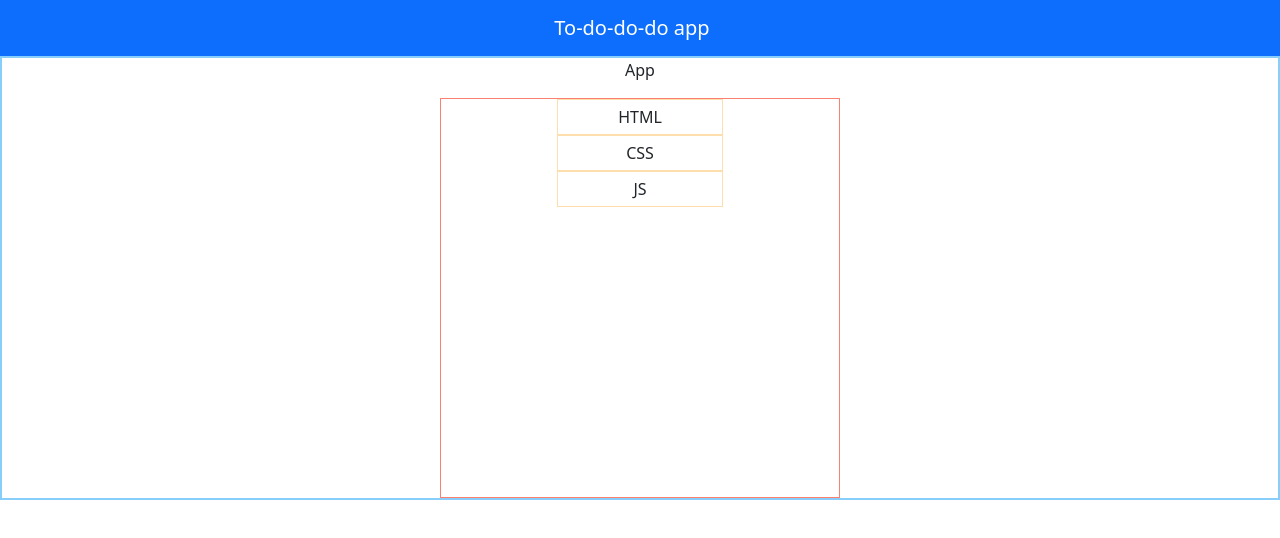
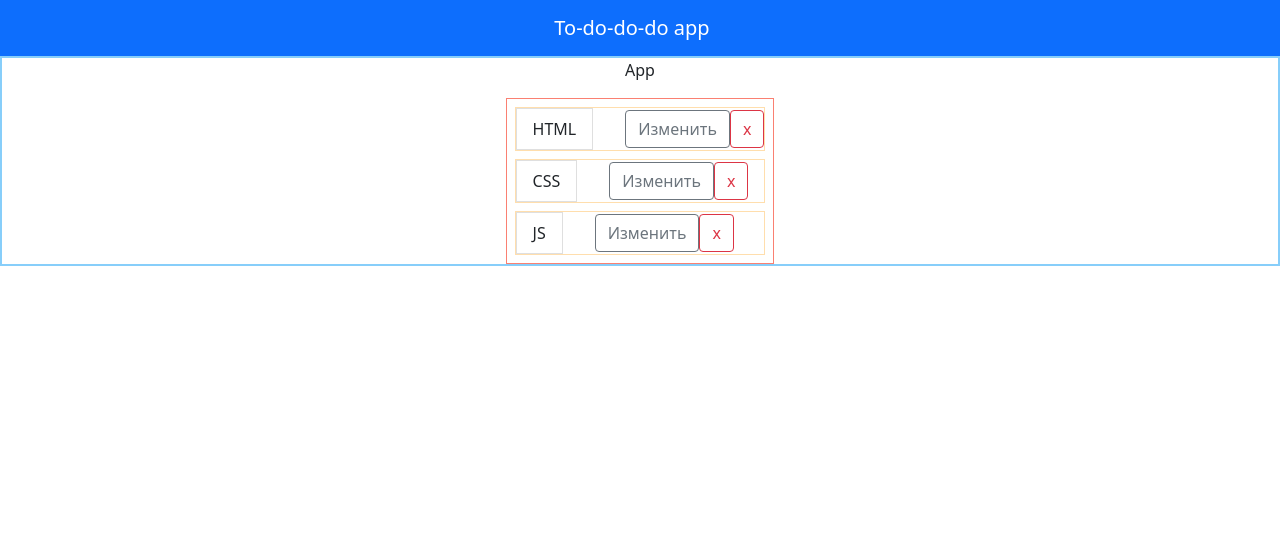
Before and after one commit to mishken3/Modern-Todo, a React (Create React App) app: page / in a window 1280 px wide. Shown: the top 538 px of the page. Built offline with nearby package versions, Linux system fonts and the light colour scheme.

Commit message:
add delete and change btns

```diff
--- a/src/components/Todo/Todo.css
+++ b/src/components/Todo/Todo.css
@@ -1,16 +1,11 @@
 .todos {
-	display: flex;
-	flex-direction: column;
-	align-items: center;
-
-	height: 50vh;
-	width: 50vh;
-
 	border: 1px solid salmon;
 }
 
 .todo {
-	box-sizing: border-box;
-	padding: 5px 60px;
+	display: flex;
+	flex-direction: row;
+	gap: 2rem;
+	align-items: center;
 	border: 1px solid navajowhite;
 }
--- a/src/components/Todo/Todo.tsx
+++ b/src/components/Todo/Todo.tsx
@@ -1,22 +1,54 @@
 import React from 'react';
+import { ListGroupItem } from 'react-bootstrap';
+import { useDispatch } from 'react-redux';
 import { useTypedSelector } from '../../hooks/useTypedSelector';
+import { changeTodo, deleteTodo } from '../../redux/reducer/todo/action-creators';
 import { TodoType } from '../../redux/reducer/todo/types';
 
 import './Todo.css';
 
 export const Todo = () => {
 	const todos: TodoType[] = useTypedSelector((store) => store.todos);
+	const dispatch = useDispatch();
+	if (!todos.length) {
+		return (
+			<div className="todos">
+				<h1>Добавьте задачку</h1>
+			</div>
+		);
+	}
 
-	if (!todos.length) return null;
+	const handleOnchange = (todoId: number) => {
+		const newTodoText = 'test new Text';
+
+		dispatch(changeTodo(todoId, newTodoText));
+	};
+
 	return (
 		<div className="todos">
-			<div>
-				{todos.map((todo) => (
-					<div key={todo.id} className="todo">
-						{todo.text}
+			{todos.map((todo) => (
+				<div key={todo.id} className="todo m-2">
+					<ListGroupItem>{todo.text}</ListGroupItem>
+
+					<div className="buttons">
+						<button
+							type="button"
+							className="btn btn-outline-secondary"
+							onClick={() => handleOnchange(todo.id)}
+						>
+							Изменить
+						</button>
+
+						<button
+							type="button"
+							className="btn btn-outline-danger"
+							onClick={() => dispatch(deleteTodo(todo.id))}
+						>
+							x
+						</button>
 					</div>
-				))}
-			</div>
+				</div>
+			))}
 		</div>
 	);
 };
--- a/src/redux/reducer/todo/action-creators.ts
+++ b/src/redux/reducer/todo/action-creators.ts
@@ -7,7 +7,7 @@ export const addTodo = (text: string) => ({
 
 export const deleteTodo = (id: number) => ({
 	type: TODO_ACTION_TYPE.DELETE_TODO,
-	payload: id,
+	id,
 });
 
 export const changeTodo = (id: number, text: string) => ({
--- a/src/redux/reducer/todo/index.ts
+++ b/src/redux/reducer/todo/index.ts
@@ -42,11 +42,16 @@ const todoReducer = (state = initialState, action: Action) => {
 		}
 
 		case TODO_ACTION_TYPE.DELETE_TODO: {
-			return state.filter((todo) => todo.id !== action.payload);
+			return state.filter((todo) => todo.id !== action.id);
 		}
 
 		case TODO_ACTION_TYPE.CHANGE_TODO: {
-			return state;
+			return state.map((todo) => {
+				if (todo.id !== action.id) return todo;
+
+				todo.text = action.payload;
+				return todo;
+			});
 		}
 
 		default: {
--- a/src/redux/reducer/todo/types.ts
+++ b/src/redux/reducer/todo/types.ts
@@ -10,5 +10,5 @@ export type TodoState = TodoType[] | [];
 export interface Action {
 	id: number;
 	type: TODO_ACTION_TYPE;
-	payload: number | string;
+	payload: string;
 }
```
